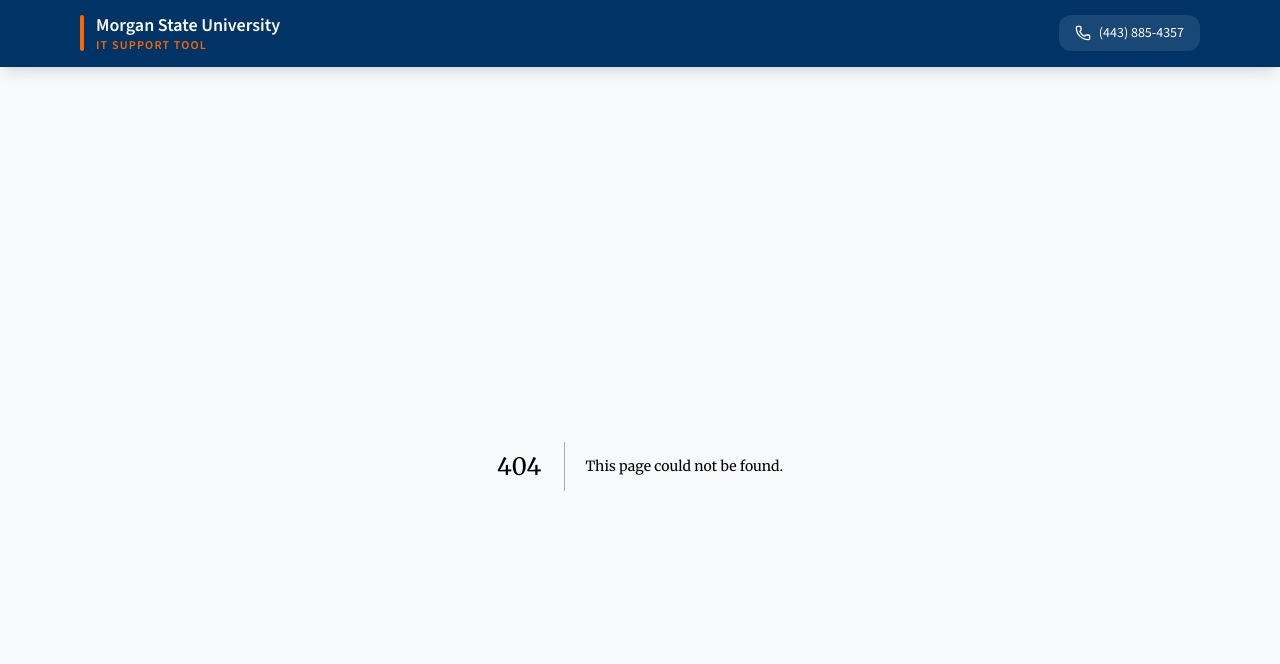
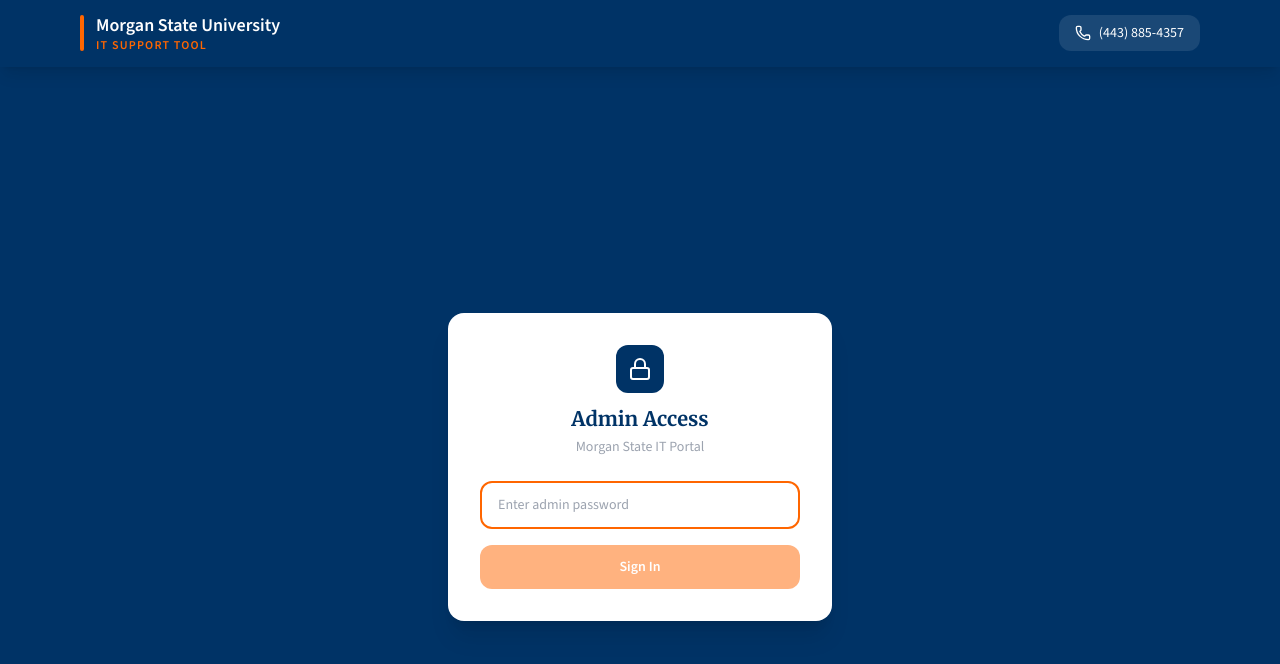
Before and after one commit to obwoj1/IT-Self-Service, a Next.js app in the folder Desktop/morgan-it-portal/: page /admin/login in a window 1280 px wide. Before the commit this address had no page. Shown: the top 664 px of the page. Built offline with nearby package versions, Linux system fonts and the light colour scheme.

Commit message:
Add admin auth: middleware, login/logout API, login page

```diff
--- /dev/null
+++ b/Desktop/morgan-it-portal/app/admin/login/page.tsx
@@ -0,0 +1,64 @@
+"use client";
+
+import { useState } from "react";
+import { useRouter } from "next/navigation";
+import { Lock } from "lucide-react";
+
+export default function AdminLoginPage() {
+  const [password, setPassword] = useState("");
+  const [error, setError] = useState("");
+  const [loading, setLoading] = useState(false);
+  const router = useRouter();
+
+  async function handleSubmit(e: React.FormEvent) {
+    e.preventDefault();
+    setError("");
+    setLoading(true);
+
+    const res = await fetch("/api/admin/login", {
+      method: "POST",
+      headers: { "Content-Type": "application/json" },
+      body: JSON.stringify({ password }),
+    });
+
+    if (res.ok) {
+      router.push("/admin");
+    } else {
+      setError("Incorrect password.");
+      setLoading(false);
+    }
+  }
+
+  return (
+    <div className="min-h-screen bg-morgan-blue flex items-center justify-center px-4">
+      <div className="bg-white rounded-2xl shadow-xl w-full max-w-sm p-8">
+        <div className="flex flex-col items-center mb-6">
+          <div className="w-12 h-12 bg-morgan-blue rounded-xl flex items-center justify-center mb-3">
+            <Lock className="w-6 h-6 text-white" />
+          </div>
+          <h1 className="text-xl font-bold text-morgan-blue">Admin Access</h1>
+          <p className="text-gray-400 text-sm mt-1">Morgan State IT Portal</p>
+        </div>
+
+        <form onSubmit={handleSubmit} className="flex flex-col gap-4">
+          <input
+            type="password"
+            value={password}
+            onChange={(e) => setPassword(e.target.value)}
+            placeholder="Enter admin password"
+            className="w-full px-4 py-3 rounded-xl border-2 border-gray-200 focus:outline-none focus:border-morgan-orange transition-colors text-sm"
+            autoFocus
+          />
+          {error && <p className="text-red-500 text-sm text-center">{error}</p>}
+          <button
+            type="submit"
+            disabled={loading || !password}
+            className="w-full bg-morgan-orange hover:bg-orange-600 transition-colors text-white font-semibold py-3 rounded-xl text-sm disabled:opacity-50"
+          >
+            {loading ? "Signing in..." : "Sign In"}
+          </button>
+        </form>
+      </div>
+    </div>
+  );
+}
--- /dev/null
+++ b/Desktop/morgan-it-portal/app/api/admin/login/route.ts
@@ -0,0 +1,20 @@
+import { NextRequest, NextResponse } from "next/server";
+
+export async function POST(request: NextRequest) {
+  const { password } = await request.json();
+
+  if (!password || password !== process.env.ADMIN_PASSWORD) {
+    return NextResponse.json({ error: "Invalid password" }, { status: 401 });
+  }
+
+  const response = NextResponse.json({ ok: true });
+  response.cookies.set("admin_session", process.env.ADMIN_SECRET!, {
+    httpOnly: true,
+    secure: process.env.NODE_ENV === "production",
+    sameSite: "lax",
+    maxAge: 60 * 60 * 24 * 7,
+    path: "/",
+  });
+
+  return response;
+}
--- /dev/null
+++ b/Desktop/morgan-it-portal/app/api/admin/logout/route.ts
@@ -0,0 +1,7 @@
+import { NextResponse } from "next/server";
+
+export async function POST() {
+  const response = NextResponse.json({ ok: true });
+  response.cookies.set("admin_session", "", { maxAge: 0, path: "/" });
+  return response;
+}
```
Also changed, not shown: Desktop/morgan-it-portal/middleware.ts (added, +20 -0 lines).
